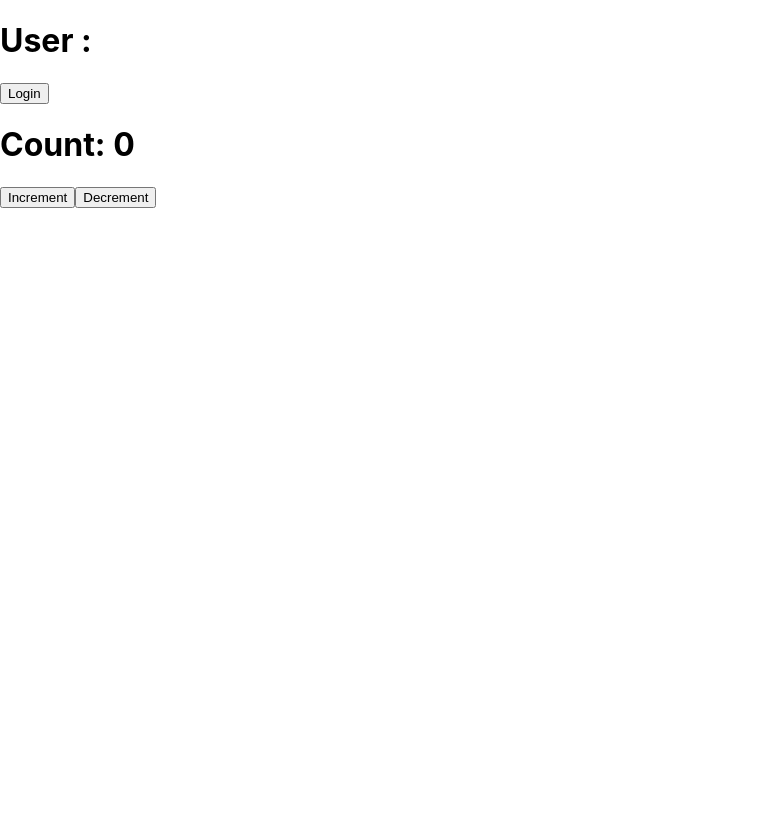
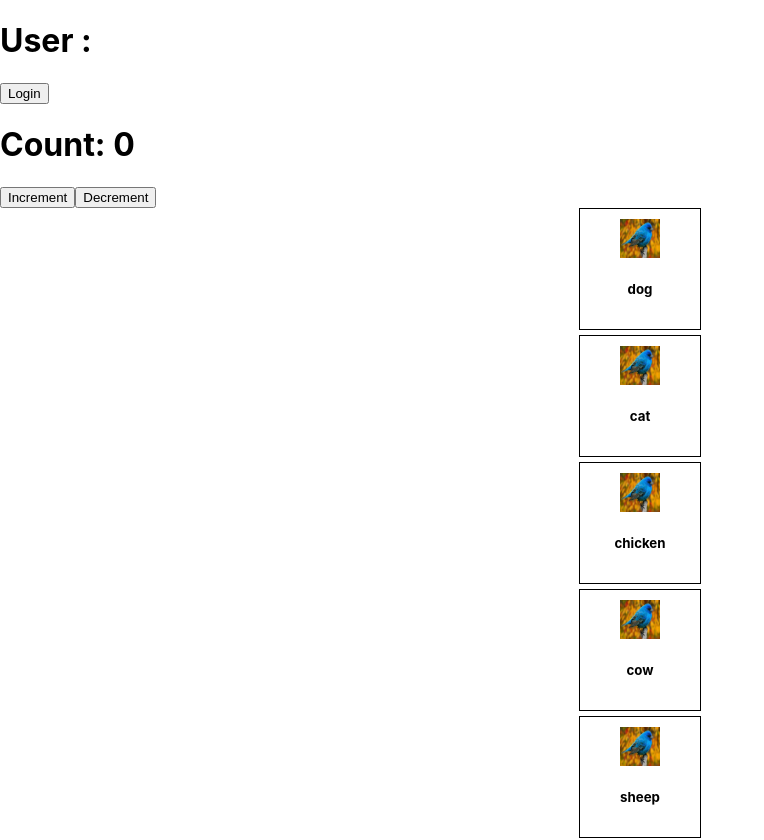
Before and after one commit to prachi397/React-INTV-Practice, a React (Create React App) app: page / in a window 1280 px wide. Shown: the top 840 px of the page, without its empty margins (0-764 px from the left). Before the commit the page ends 800 px from the top, so only its background shows below. Built offline with nearby package versions, Linux system fonts and the light colour scheme.

Commit message:
creating custom components

```diff
--- a/src/App.js
+++ b/src/App.js
@@ -6,12 +6,14 @@ import Stopwatch from './component/Stopwatch';
 import ToDo from './component/ToDo';
 import { ThemeContext } from './component/ThemeProvider';
 import UnControlledComp from './component/UnControlledComp';
+import List from './component/List';
 
 function App() {
   const {theme, toggleTheme} = useContext(ThemeContext);
   return (
     <div>
       <Counter/>
+      <List/>
        {/* <button onClick={toggleTheme}>{theme === "light"? "dark": "light"}</button> */}
       {/* <ToDo/> */}
       {/* <Stopwatch/> */}
--- a/src/component/Counter.js
+++ b/src/component/Counter.js
@@ -1,6 +1,7 @@
 import React from "react";
 import { useDispatch, useSelector } from "react-redux";
 import { decrement, increment, loginUser } from "../redux/actionCreator";
+import Button from "../customComp/Button";
 
 const Counter = () =>{
     //step 5: use redux state
@@ -15,10 +16,10 @@ const Counter = () =>{
     return(
         <div>
             <h1>User : {user?.name}</h1>
-            <button onClick={()=>dispatch(loginUser())}>Login</button>
+            <Button title="Login" handleClick={()=>dispatch(loginUser())}/>
             <h1>Count: {count}</h1>
-            <button onClick={()=>dispatch(increment())}>Increment</button>
-            <button onClick={()=>dispatch(decrement())}>Decrement</button>
+            <Button title="Increment" handleClick={()=>dispatch(increment())}/>
+            <Button title="Decrement" handleClick={()=>dispatch(decrement())}/>
         </div>
     )
 }
--- /dev/null
+++ b/src/component/List.js
@@ -0,0 +1,11 @@
+import ListComp from "../customComp/ListComp";
+
+const data = ['dog', 'cat', 'chicken', 'cow', 'sheep', 'horse'];
+const List = () =>{
+    return(
+        <div>
+           <ListComp data={data}/>
+        </div>
+    )
+}
+export default List;
--- /dev/null
+++ b/src/customComp/Button.js
@@ -0,0 +1,6 @@
+const Button = ({title,handleClick}) =>{
+    return(
+        <button onClick={handleClick}>{title}</button>
+    )
+}
+export default Button;
--- /dev/null
+++ b/src/customComp/ListComp.js
@@ -0,0 +1,33 @@
+import birdImg from "../assets/bird.jpg";
+const ListComp = ({ data }) => {
+  return (
+    <div
+      style={{
+        display: "flex",
+        flexDirection: "column",
+        gap: "5px",
+        justifyContent: "center",
+        alignItems: "center",
+      }}
+    >
+      {data?.map((ele, idx) => (
+        <div
+          style={{
+            display: "flex",
+            flexDirection: "column",
+            border: "1px solid black",
+            alignItems: "center",
+            justifyContent:"center",
+            padding: "10px",
+            width: "100px",
+            height: "100px",
+          }}
+        >
+          <img src={birdImg} alt="lists" height="40" width="40" />
+          <h5 key={idx}>{ele}</h5>
+        </div>
+      ))}
+    </div>
+  );
+};
+export default ListComp;
```
Also changed, not shown: src/assets/bird.jpg (added).
